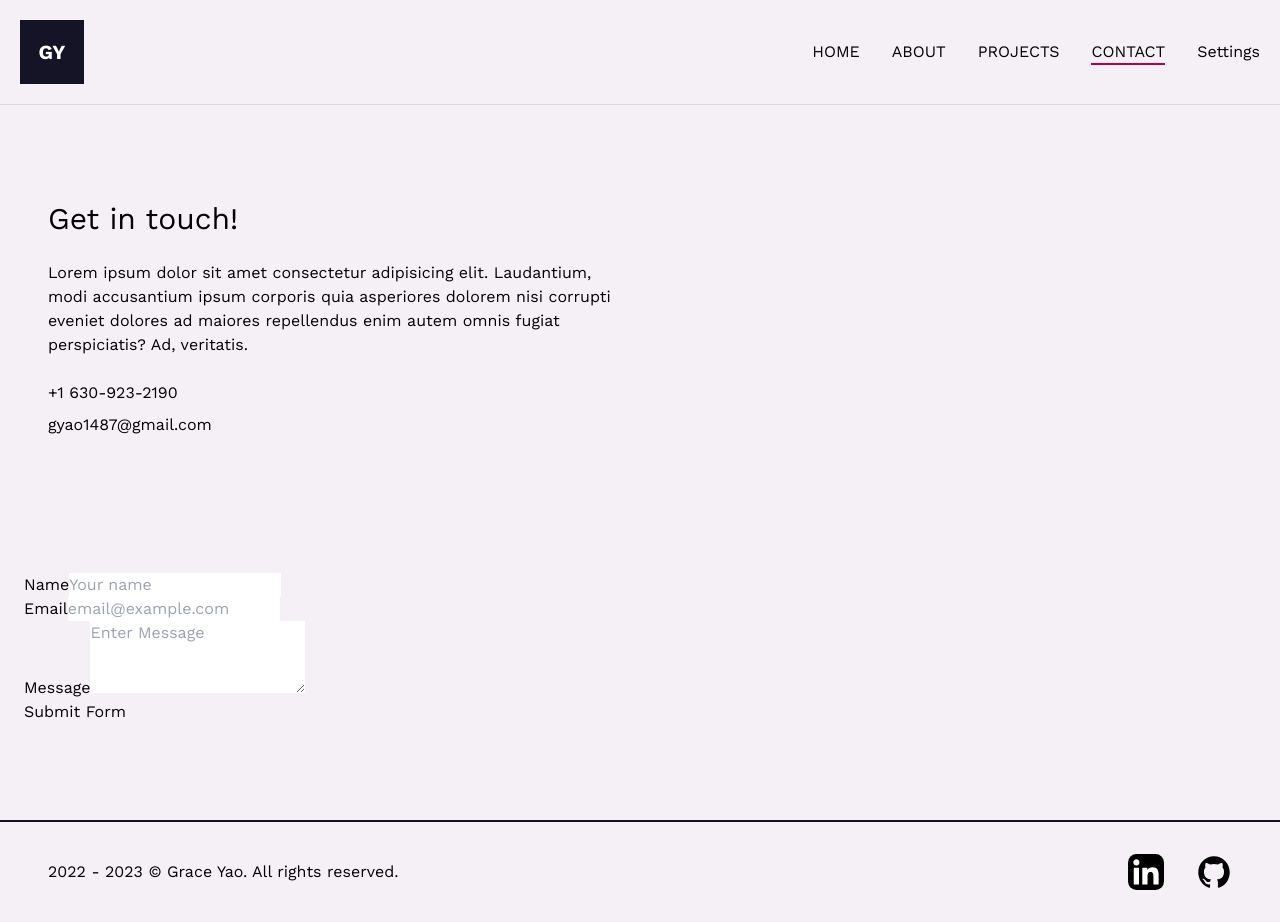
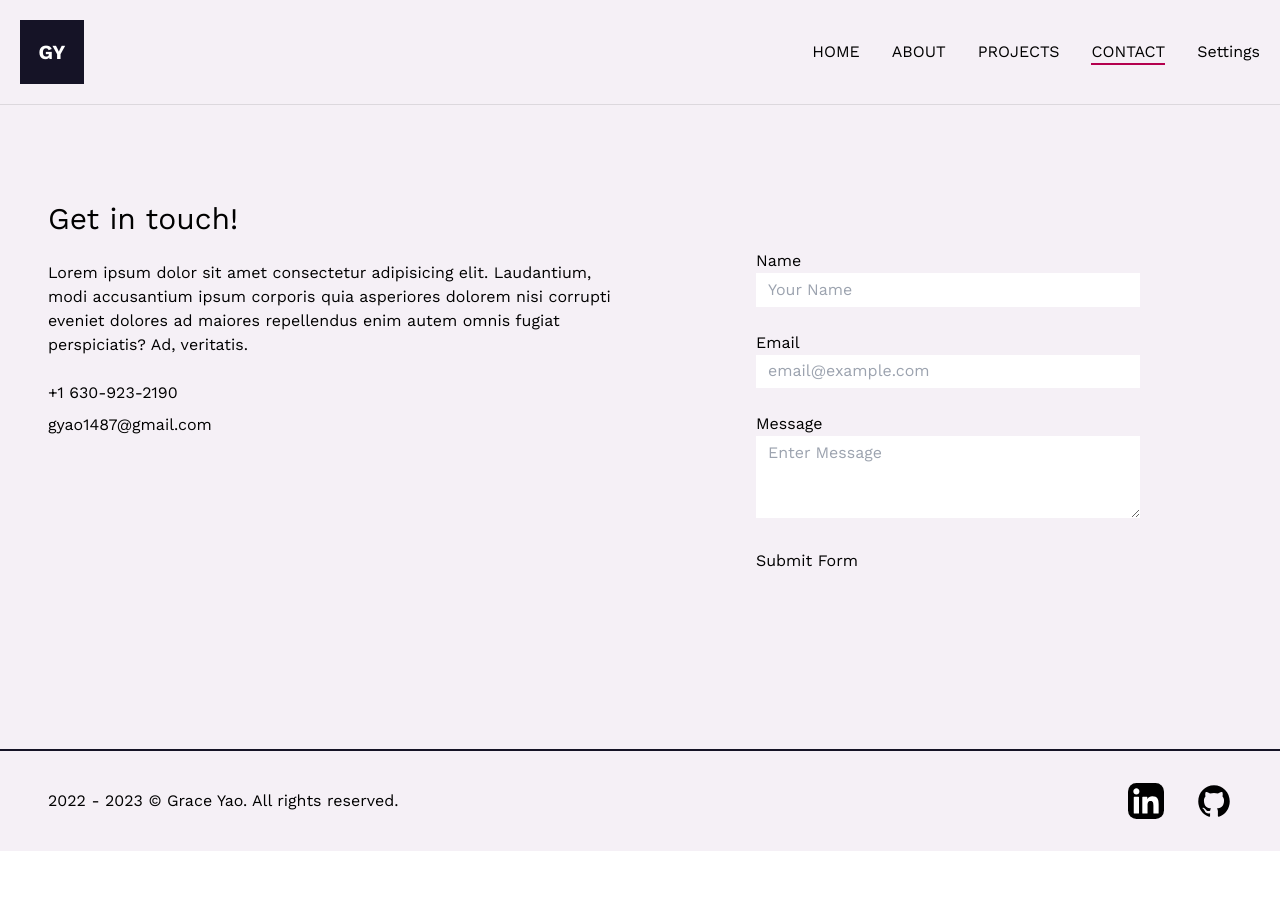
Before and after one commit to gyao1487/professional-portfolio-next, a Next.js app: page /contact in a window 1280 px wide. After the commit the page ends 851 px from the top, so only its background shows below. Built offline with nearby package versions, Linux system fonts and the light colour scheme.

Commit message:
starting to format the contact form

```diff
--- a/src/components/ContactForm.js
+++ b/src/components/ContactForm.js
@@ -25,23 +25,40 @@ const ContactForm = () => {
   return (
     <div>
       <form onSubmit={handleSubmit}>
-          <div>
+        <div className="relative mb-6">
           <label htmlFor="name">Name</label>
-              <input type="text" name="name" required placeholder="Your name" />
+          <input
+            type="text"
+            name="name"
+            required
+            placeholder="Your Name"
+            className=" min-h-[auto] w-full py-[0.30rem] px-3"
+          />
         </div>
-          <div>
+        <div className="relative mb-6">
           <label htmlFor="email">Email</label>
-              <input type="email" name="email" required placeholder="email@example.com" />
+          <input
+            type="email"
+            name="email"
+            required
+            placeholder="email@example.com"
+            className="min-h-[auto] w-full py-[0.30rem] px-3 focus:border-red"
+          />
         </div>
-          <div>
+        <div className="relative mb-6">
           <label htmlFor="message">Message</label>
-              <textarea name="message" required rows="3" placeholder="Enter Message"></textarea>
+          <textarea
+            name="message"
+            required
+            rows="3"
+            placeholder="Enter Message"
+            className=" min-h-[auto] w-full py-[0.30rem] px-3 "
+          ></textarea>
         </div>
         <button type="submit">Submit Form</button>
       </form>
     </div>
-
   );
-}
+};
 
 export default ContactForm;
--- a/src/pages/contact.js
+++ b/src/pages/contact.js
@@ -18,7 +18,7 @@ const contact = () => {
             <p class="mb-2 text-greyDark">gyao1487@gmail.com</p>
           </div>
 
-          <div class="mb-12 w-full shrink-0 grow-0 basis-auto md:mb-0 md:w-6/12 md:px-3 lg:px-6">
+          <div class="mb-12 mt-12 w-full shrink-0 grow-0 basis-auto sm:mx-auto sm:w-full sm:max-w-sm">
             {/* <form>
               <div class="relative mb-6" data-te-input-wrapper-init>
                 <input
@@ -86,10 +86,11 @@ const contact = () => {
                 Send
               </button>
             </form> */}
+            <ContactForm />
           </div>
         </div>
       </section>
-      <ContactForm />
+
     </div>
   );
 };
```
Lines whose indentation alone changed are shown as unchanged.
